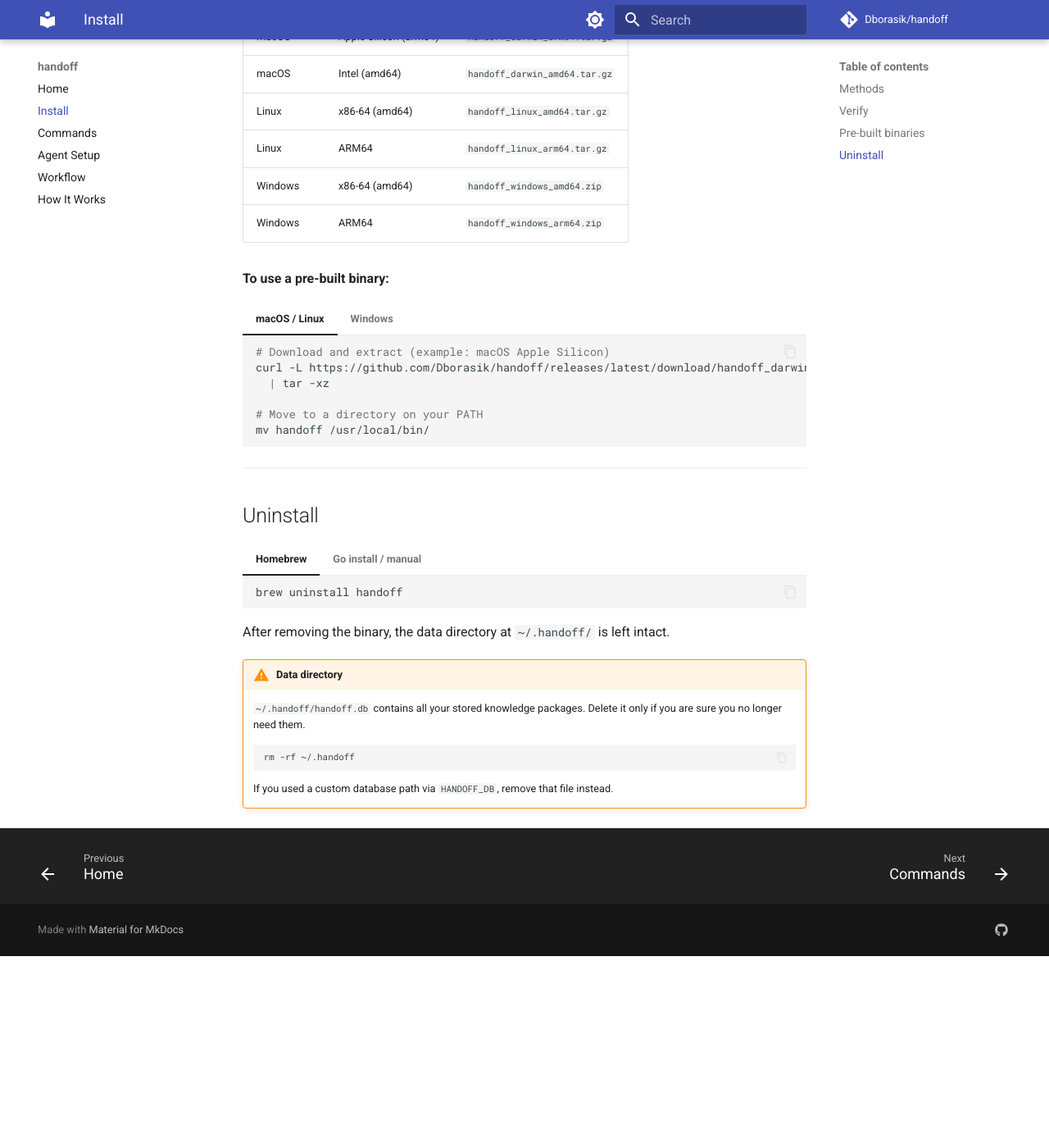
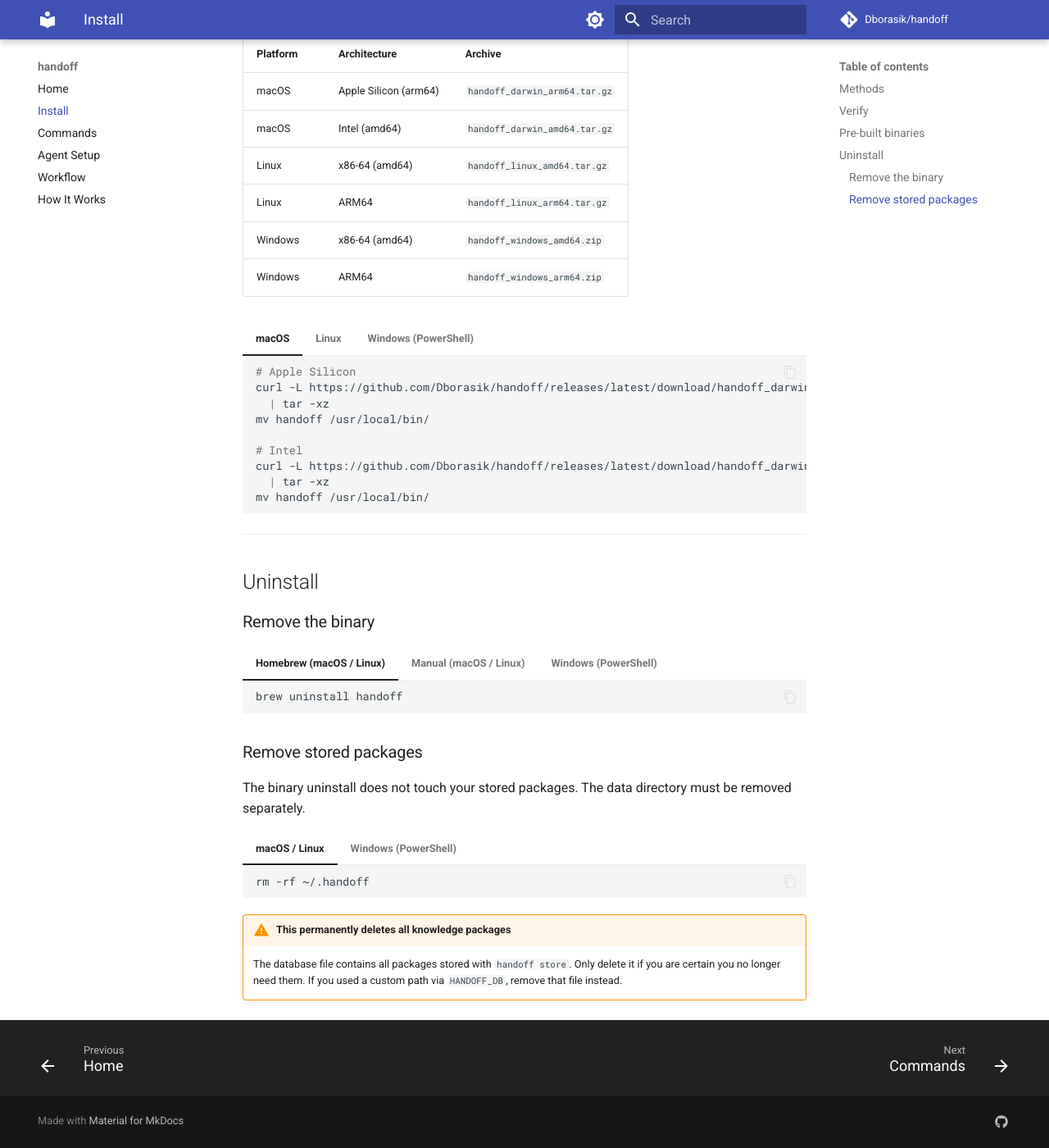
Before and after one commit to Dborasik/handoff, an MkDocs documentation site: the page built from docs/install.md, in a window 1280 px wide and 1400 px high, scrolled down 1427 px. Shown: the whole window at 82% size. Built offline with MkDocs 1.6.1 and Material for MkDocs 9.7.7, drawn with Linux system fonts in a browser that asks for light colours; comment, search, counter and statistics services are not loaded; before the commit the page ends 2593 px from its top, so only the background shows below that; some of the changed text lies outside the part shown.

Commit message:
docs: add full Windows and Linux coverage across all pages
install.md:
- Homebrew tab now clearly marked macOS/Linux only with Windows warning
- Go install: PATH setup split into macOS/Linux and Windows (PowerShell) tabs
- Build from source: Windows tab added (handoff.exe, PowerShell Move-Item)
- Pre-built binaries: split into macOS / Linux / Windows (PowerShell) tabs
  with actual download commands for each
- Uninstall: Windows binary removal tab (Remove-Item), Windows data dir
  removal (Remove-Item -Recurse -Force), split into two clear sections

internals.md:
- Storage section: platform-specific paths for macOS/Linux and Windows
- Configuration: tabbed examples for macOS/Linux, Windows PowerShell, Windows CMD
- Configuration table: shows default path for both Unix and Windows

commands.md:
- Clipboard pipe example: tabbed into macOS (pbcopy), Linux (xclip/xsel),
  Windows PowerShell (clip)

workflow.md:
- Full example: tabbed into macOS/Linux (bash heredoc) and Windows PowerShell
  (here-string with backtick continuation)

agents.md:
- Windows admonition added: curl.exe vs PowerShell alias, mkdir -p note

````diff
--- a/docs/install.md
+++ b/docs/install.md
@@ -8,7 +8,8 @@
 
 === "Homebrew"
 
-    The recommended method on macOS and Linux. No Go toolchain required.
+    !!! info "macOS and Linux only"
+        Homebrew is not available on Windows. Windows users should use [Go install](#go-install) or a [pre-built binary](#pre-built-binaries).
 
     ```bash
     brew tap Dborasik/tap
@@ -23,38 +24,64 @@
 
 === "Go install"
 
-    !!! info "Requirement"
-        Requires Go 1.26 or later. Run `go version` to check. The binary is fully self-contained — no CGO, no system libraries.
+    Requires Go 1.26 or later. Run `go version` to check. The binary is fully self-contained — no CGO, no system libraries.
 
     ```bash
     go install github.com/Dborasik/handoff@latest
     ```
 
-    The binary is placed in `$GOPATH/bin` (typically `~/go/bin`). Make sure that directory is on your `$PATH`:
+    The binary is placed in your `GOPATH/bin` directory. Make sure that directory is on your `PATH`:
 
-    ```bash
-    export PATH="$PATH:$(go env GOPATH)/bin"
-    ```
+    === "macOS / Linux"
+
+        ```bash
+        export PATH="$PATH:$(go env GOPATH)/bin"
+        ```
+
+        Add this line to `~/.zshrc` or `~/.bashrc` to make it permanent.
+
+    === "Windows (PowerShell)"
+
+        ```powershell
+        # Add for current session
+        $env:PATH += ";$(go env GOPATH)\bin"
+
+        # Add permanently (user-level)
+        [Environment]::SetEnvironmentVariable(
+            "PATH",
+            $env:PATH + ";$(go env GOPATH)\bin",
+            "User"
+        )
+        ```
 
 === "Build from source"
+
+    Requires Go 1.26 or later.
 
     ```bash
     git clone https://github.com/Dborasik/handoff.git
     cd handoff
-    go build -o handoff .
     ```
 
-    Then move the binary somewhere on your `$PATH`:
+    === "macOS / Linux"
 
-    ```bash
-    mv handoff /usr/local/bin/
-    ```
+        ```bash
+        go build -o handoff .
+        mv handoff /usr/local/bin/
+        ```
+
+    === "Windows (PowerShell)"
+
+        ```powershell
+        go build -o handoff.exe .
+        Move-Item handoff.exe "$env:GOPATH\bin\handoff.exe"
+        ```
 
 ---
 
 ## Verify
 
-After installing, confirm the binary is on your PATH:
+After installing, confirm the binary is available:
 
 ```bash
 handoff --help
@@ -97,46 +124,94 @@
 | Windows | x86-64 (amd64) | `handoff_windows_amd64.zip` |
 | Windows | ARM64 | `handoff_windows_arm64.zip` |
 
-**To use a pre-built binary:**
-
-=== "macOS / Linux"
+=== "macOS"
 
     ```bash
-    # Download and extract (example: macOS Apple Silicon)
+    # Apple Silicon
     curl -L https://github.com/Dborasik/handoff/releases/latest/download/handoff_darwin_arm64.tar.gz \
       | tar -xz
+    mv handoff /usr/local/bin/
 
-    # Move to a directory on your PATH
+    # Intel
+    curl -L https://github.com/Dborasik/handoff/releases/latest/download/handoff_darwin_amd64.tar.gz \
+      | tar -xz
     mv handoff /usr/local/bin/
     ```
 
-=== "Windows"
+=== "Linux"
 
-    Download the `.zip` from the [releases page](https://github.com/Dborasik/handoff/releases), extract it, and place `handoff.exe` in a directory that is on your `%PATH%`.
+    ```bash
+    # x86-64
+    curl -L https://github.com/Dborasik/handoff/releases/latest/download/handoff_linux_amd64.tar.gz \
+      | tar -xz
+    mv handoff /usr/local/bin/
+
+    # ARM64
+    curl -L https://github.com/Dborasik/handoff/releases/latest/download/handoff_linux_arm64.tar.gz \
+      | tar -xz
+    mv handoff /usr/local/bin/
+    ```
+
+=== "Windows (PowerShell)"
+
+    ```powershell
+    # x86-64
+    Invoke-WebRequest `
+      -Uri https://github.com/Dborasik/handoff/releases/latest/download/handoff_windows_amd64.zip `
+      -OutFile handoff.zip
+    Expand-Archive handoff.zip -DestinationPath .
+    Move-Item handoff.exe "$env:GOPATH\bin\handoff.exe"
+
+    # ARM64
+    Invoke-WebRequest `
+      -Uri https://github.com/Dborasik/handoff/releases/latest/download/handoff_windows_arm64.zip `
+      -OutFile handoff.zip
+    Expand-Archive handoff.zip -DestinationPath .
+    Move-Item handoff.exe "$env:GOPATH\bin\handoff.exe"
+    ```
+
+    !!! tip
+        Move `handoff.exe` to any directory that is already on your `%PATH%`. If you are unsure, `$env:GOPATH\bin` is a good choice if you have Go installed. Otherwise use `C:\Windows\System32\` (requires admin) or create a dedicated `bin` folder in your home directory and add it to your user PATH.
 
 ---
 
 ## Uninstall
 
-=== "Homebrew"
+### Remove the binary
+
+=== "Homebrew (macOS / Linux)"
 
     ```bash
     brew uninstall handoff
     ```
 
-=== "Go install / manual"
+=== "Manual (macOS / Linux)"
 
     ```bash
     rm $(which handoff)
     ```
 
-After removing the binary, the data directory at `~/.handoff/` is left intact.
+=== "Windows (PowerShell)"
 
-!!! warning "Data directory"
-    `~/.handoff/handoff.db` contains all your stored knowledge packages. Delete it only if you are sure you no longer need them.
+    ```powershell
+    Remove-Item (Get-Command handoff).Source
+    ```
+
+### Remove stored packages
+
+The binary uninstall does not touch your stored packages. The data directory must be removed separately.
+
+=== "macOS / Linux"
 
     ```bash
     rm -rf ~/.handoff
     ```
 
-    If you used a custom database path via `HANDOFF_DB`, remove that file instead.
+=== "Windows (PowerShell)"
+
+    ```powershell
+    Remove-Item -Recurse -Force "$env:USERPROFILE\.handoff"
+    ```
+
+!!! warning "This permanently deletes all knowledge packages"
+    The database file contains all packages stored with `handoff store`. Only delete it if you are certain you no longer need them. If you used a custom path via `HANDOFF_DB`, remove that file instead.
````
Also changed, not shown: other parts of docs/install.md (+1 -1 lines), docs/agents.md (+3 -0 lines), docs/commands.md (+22 -3 lines), docs/internals.md (+49 -45 lines), docs/workflow.md (+105 -46 lines).
